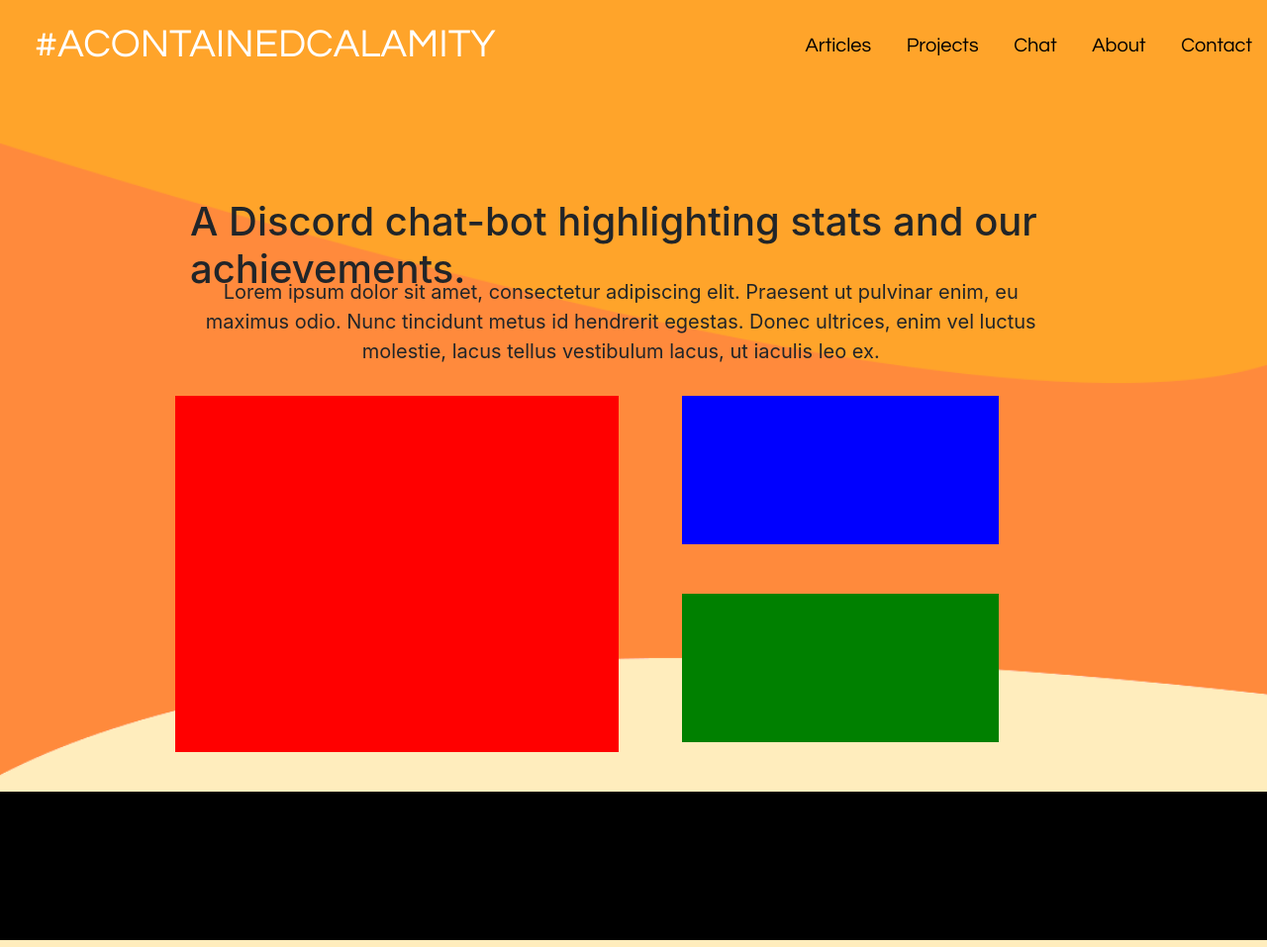
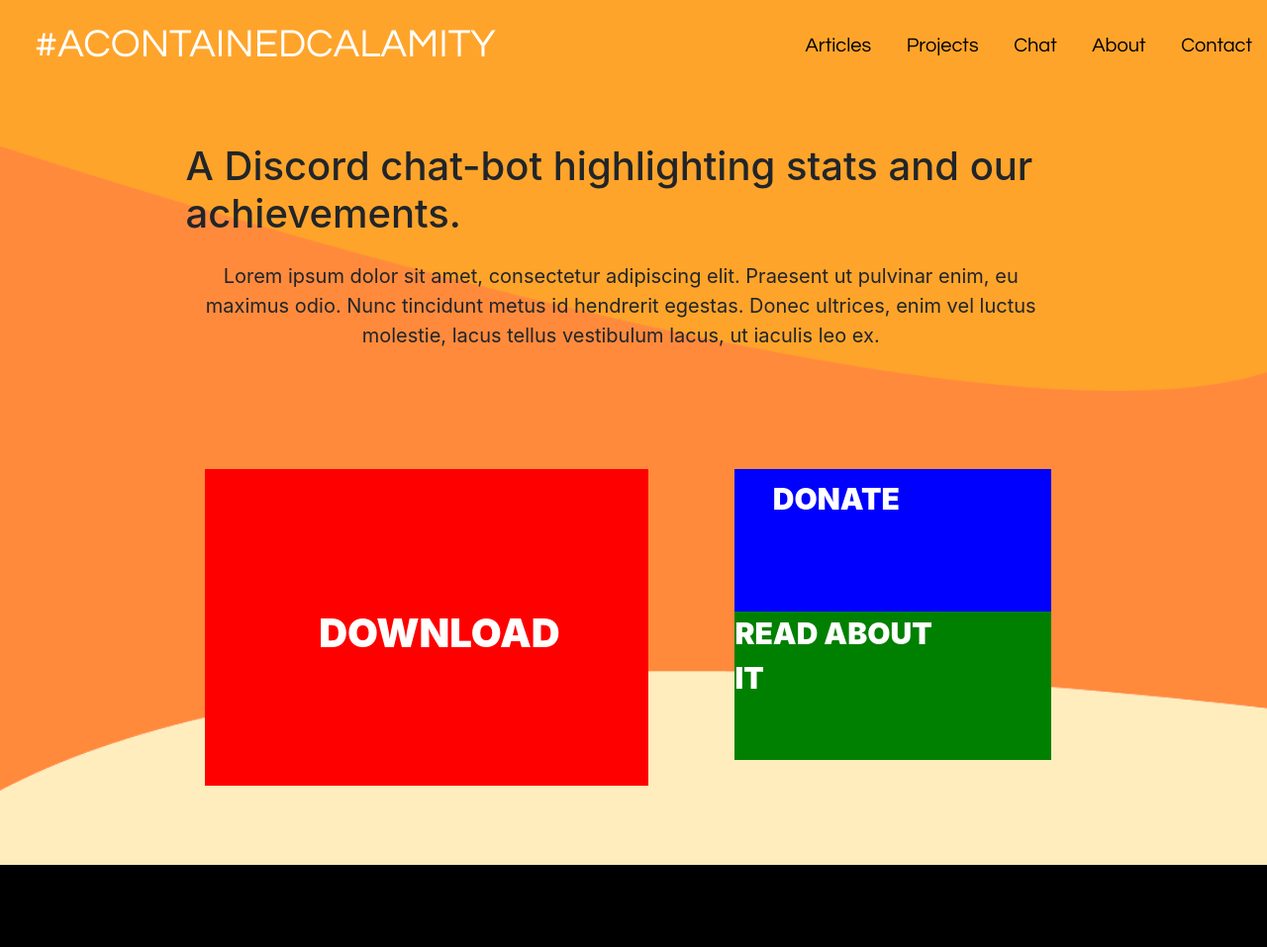
Before and after one commit to jawadkazi/main, a plain HTML site: page chatbot.html in a window 1280 px wide. Shown: the whole page at 99% size. Drawn offline with Linux system fonts and the light colour scheme.

Commit message:
dynamic chatbot site

```diff
--- a/chatbot.html
+++ b/chatbot.html
@@ -12,11 +12,7 @@
 </head>
 
 <body style="background-color:#ffedbd">
-
-  <img id="bg" src="img/BGimg.png" alt="background">
-  <h4 style="position:absolute; font-size:40px;overflow-y:hidden; left:15%;top:25%;">A Discord chat-bot highlighting stats and our achievements.</h4>
-  <center style="position:absolute;font-size:20px; overflow-y:hidden; left:15%; top:35%;width:68%;">
-    Lorem ipsum dolor sit amet, consectetur adipiscing elit. Praesent ut pulvinar enim, eu maximus odio. Nunc tincidunt metus id hendrerit egestas. Donec ultrices, enim vel luctus molestie, lacus tellus vestibulum lacus, ut iaculis leo ex. </center>
+  <img src="img/BGimg.png" alt="background" style="width:100%; position:absolute;height:102vh;">
 
   <div class="menu">
     <a href="index.html" id="hashtag">#ACONTAINEDCALAMITY</a>
@@ -26,23 +22,55 @@
     <a href="about.html">About</a>
     <a href="contact.html">Contact</a>
   </div>
-  <div class="container-fluid">
+  <div class="container-fluid" style="width:100%;overflow-y:hidden;height:120vh;">
+<!--
+    <div class="row" style="position:relative;top:2vh;height:10vh;">
+        <a href="index.html" style="top:10vh;height:10vh;">#ACONTAINEDCALAMITY</a>
 
-    <div class="row" style="overflow-y:hidden; height:45vh;position:absolute;left:15vw;top:50vh;">
-      <div style="width:35vw;  background:red; overflow-y:hidden;"></div>
+      <div class="menu-rel">
+        <a href="article.html">Articles</a>
+        <a href="projects.html">Projects</a>
+        <a href="chatbot.html">Chat</a>
+        <a href="about.html">About</a>
+        <a href="contact.html">Contact</a>
+      </div>
+    </div>-->
+    <div class="row" style="left:15%;top:18vh;position:relative;overflow:visible;">
+      <h4 style="font-size:40px;overflow:visible;max-width:80vw;">A Discord chat-bot highlighting stats and our achievements.</h4>
     </div>
-    <div class="row" style="overflow-y:hidden; height:150px;position:absolute;left:55vw;top:50vh;">
-      <div style="width:25vw;  background:blue; overflow-y:hidden;"></div>
+    <div class="row" style="position:relative;top:20vh;">
+      <center style="position:relative;font-size:20px; overflow-y:visible; left:15%;top:35%;width:68%;">
+        Lorem ipsum dolor sit amet, consectetur adipiscing elit. Praesent ut pulvinar enim, eu maximus odio. Nunc tincidunt metus id hendrerit egestas. Donec ultrices, enim vel luctus molestie, lacus tellus vestibulum lacus, ut iaculis leo ex. </center>
+    </div>
+    <div class="row" style="overflow-y:auto; height:60vh;position:relative;left:15vw;top:35vh;">
+      <div class="col-6" style="overflow:visible;position:relative;width:25vw;">
+        <div style="width:35vw;  background:red; overflow-y:visible;height:40vh;">
+          <p style="color:white;top:17vh;position:relative;font-size:40px;max-width:20vw;font-weight:900;left:9vw;">DOWNLOAD</p>
+        </div>
+      </div>
+      <div class="col-6" style="position:relative;right:7vw;">
+        <div class="row" style="overflow:hidden; height:18vh;">
+          <div style="width:25vw;  background:blue; overflow-y:hidden;">
+            <p style="color:white;top:1vh;position:relative;font-size:30px;max-width:16vw;font-weight:900;left:3vw;">DONATE</p>
+          </div>
+        </div>
+
+        <div class="row" style="overflow-y:hidden; height:150px;">
+          <div style="width:25vw;  background:green; overflow-y:hidden;">
+            <p style="color:white;top:7vh;font-size:30px;max-width:16vw;font-weight:900;left:3vw;">READ ABOUT IT</p>
+          </div>
+        </div>
+      </div>
+
     </div>
 
-    <div class="row" style="overflow-y:hidden; height:150px;position:absolute;left:55vw;top:75vh;">
-      <div style="width:25vw;  background:green; overflow-y:hidden;"></div>
-    </div>
 
-    <div class="row" style="overflow-y:hidden; height:150px;position:absolute;top:100vh;">
+    <div class="row" style="overflow-y:hidden; height:150px;position:relative;top:25vh;">
       <div style="width:100vw;  background:black; overflow-y:hidden;"></div>
     </div>
   </div>
+
+  <!--Red is download block. Blue is donate and green is volunteer.-->
   <!--
 <span id="coming_soon">
   <h1>Coming Soon</h1>
@@ -50,4 +78,6 @@
   <a href="https://helpwithcovid.com/">helpwithcovid.com</a>
 </span>
 -->
-</body></html>
+</body>
+
+</html>
--- a/stylesheets/style.css
+++ b/stylesheets/style.css
@@ -1,5 +1,3 @@
-
-
 * {
   margin: 0;
   padding: 0;
@@ -14,6 +12,7 @@ u {
 a {
   position: absolute;
 }
+
 @font-face {
   font-family: 'Gothic';
   src: URL('../src/yugothil.ttf') format('truetype');
@@ -31,25 +30,36 @@ a {
   height: 350px;
   width: 850px;
 }
-body{
-    background-color:#fefaef;
-    margin-top:0px;
-    margin-left:0px;
+
+body {
+  background-color: #fefaef;
+  margin-top: 0px;
+  margin-left: 0px;
 }
-#bg{
+
+#bg {
   width: 100%;
   height: 100%;
-  position:absolute;
+  position: absolute;
 }
-.menu{
+
+.menu {
   position: absolute;
   padding: 30px 0px;
-    width:100%;
+  width: 100%;
   font-size: 20px;
   text-align: right;
 
 }
-.menu a{
+
+.menu-rel {
+  padding: 30px 0px;
+  width: 100%;
+  font-size: 20px;
+  text-align: right;
+}
+
+.menu a {
   text-decoration: none;
   position: relative;
   font-family: Century Gothic, AppleGothic;
@@ -58,11 +68,13 @@ body{
   transition-duration: .4s;
 
 }
-.menu a:hover{
+
+.menu a:hover {
   font-size: 25px;
   transition-duration: .4s;
 }
-#hashtag{
+
+#hashtag {
   left: 20px;
   position: absolute;
   font-size: 40px;
```
Lines whose indentation alone changed are shown as unchanged.
